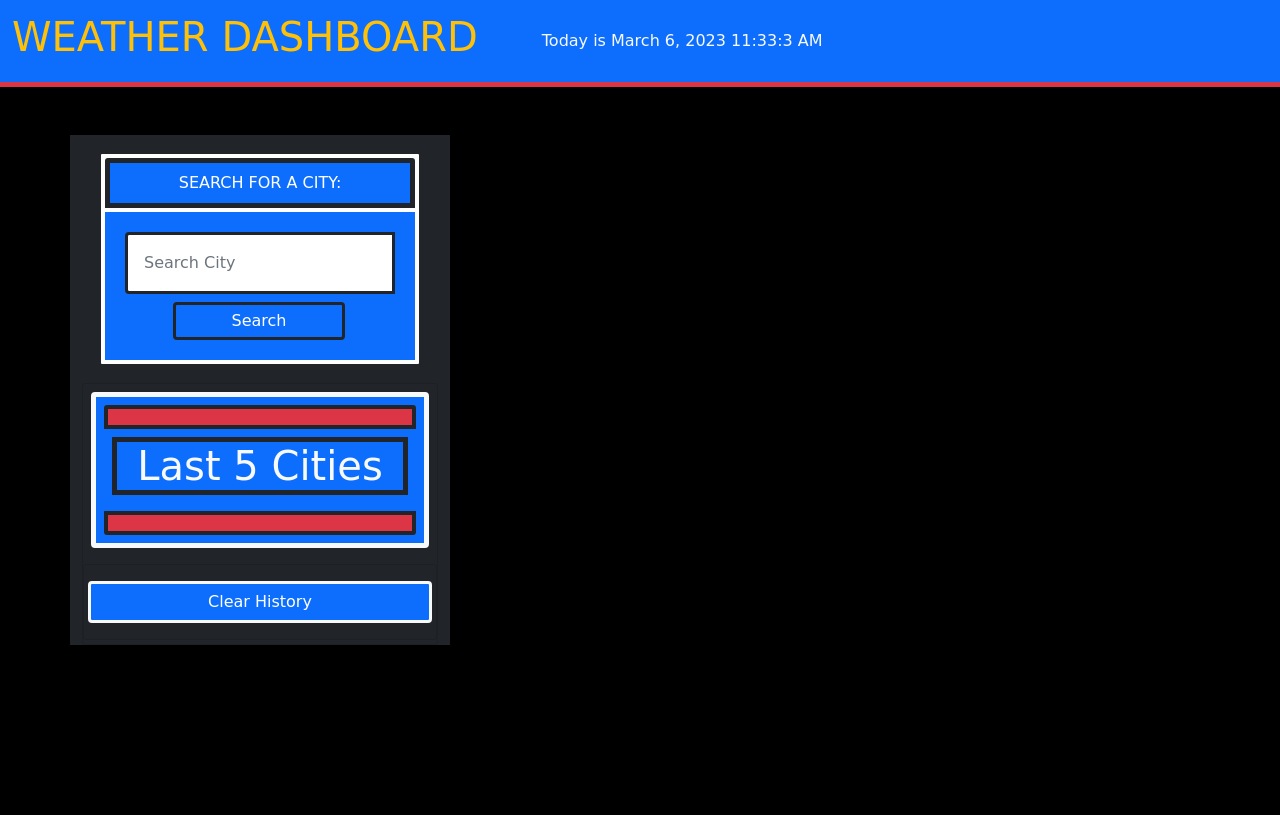
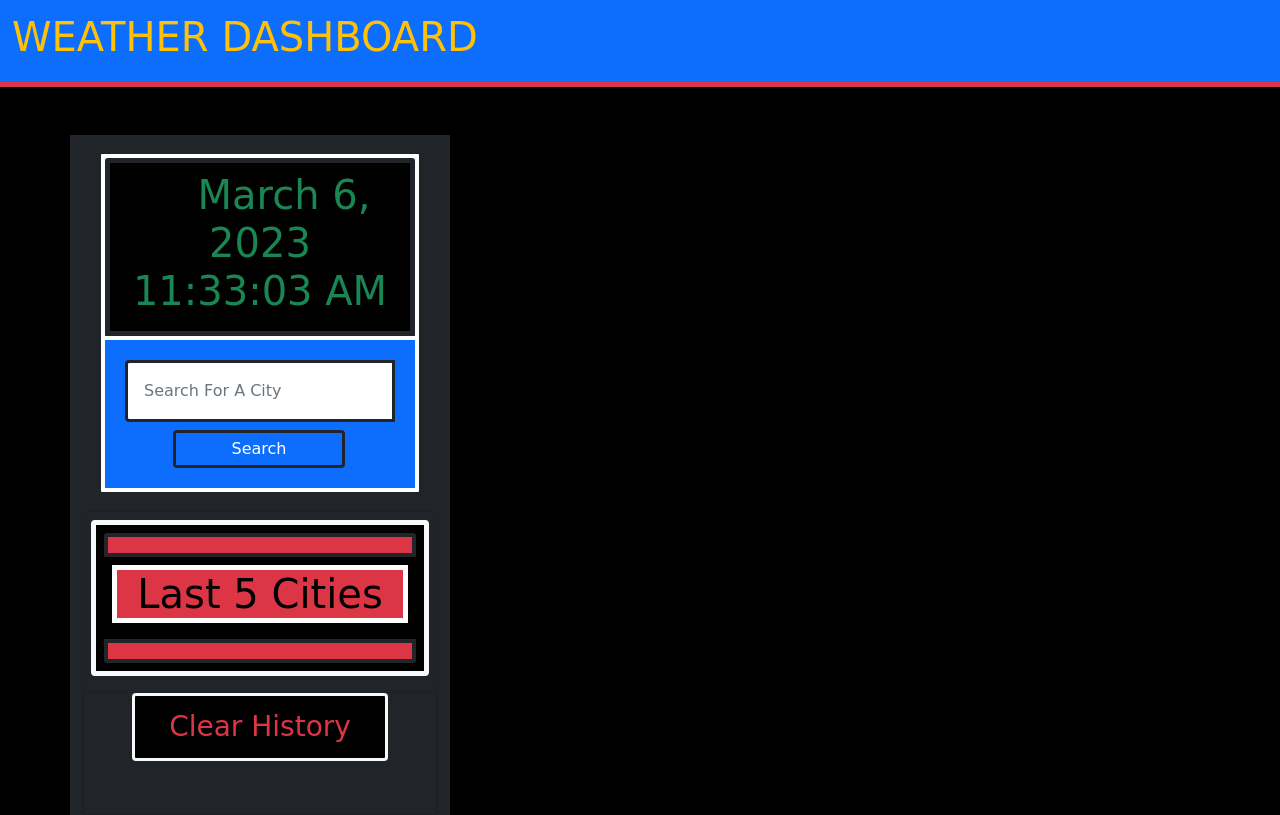
Before and after one commit to evohat3/weather-app, a plain HTML site: page index.html in a window 1280 px wide. Drawn offline with nearby package versions, Linux system fonts and the light colour scheme; a web font is replaced by a local one.

Commit message:
update index and script

```diff
--- a/Assets/script.js
+++ b/Assets/script.js
@@ -6,7 +6,7 @@ var maxCities = 5;
 
 // ********** TIME HEADER **********
 setInterval(function() {
-    $('#curTmDt').text('Today is ' + dayjs().format('MMMM D, YYYY h:mm:s A'));
+    $('#curTmDt').text(dayjs().format(' MMMM D, YYYY h:mm:ss A '));
 }, 1000);
 // ********** TIME HEADER **********
 
--- a/index.html
+++ b/index.html
@@ -87,7 +87,7 @@ TODO ****** 5 DAY FORECAST: ******
       <a class="navbar-brand text-warning" href="#"><h1>WEATHER DASHBOARD</h1></a>
       <div class="d-flex w-100">
         <div class="ml-auto">
-          <span id="curTmDt" class="text-light text-center ms-5"></span>
+
         </div>
       </div>
     </div>
@@ -99,11 +99,17 @@ TODO ****** 5 DAY FORECAST: ******
       <!-- Search box -->
       <div class="col-lg-4 bg-dark">
         <div class="card border-dark border border-dark border-3 m-3 p-1 text-center">
-          <div class="card-header bg-primary text-white text-center border border-5 border-dark mb-1">SEARCH FOR A CITY:</div>
+          <div class="card-header bg-black text-success text-center border border-5 border-dark mb-1">
+
+            <h1 class="">
+              <span id="curTmDt" class="text-success ms-5"></span>
+            </h1>
+
+          </div>
           <div class="card-body bg-primary ">
             <form class="">
               <div class="input-group">
-                <input id="cityInpt" class="form-control border border-dark border-3 p-3 m-1" type="text" placeholder="Search City">
+                <input id="cityInpt" class="form-control border border-dark border-3 p-3 m-1 " type="text" placeholder="Search For A City">
                   <div class="container">
                     <button id="Btn" type="button" class="btn btn-primary m-1 p-1 w-75 border border-3 border-dark">Search</button>
                   </div>
@@ -116,12 +122,12 @@ TODO ****** 5 DAY FORECAST: ******
         <div class="card bg-dark mt-3">
 
           <div>
-              <div class="card border border-light border-5 m-2 bg-primary">
+              <div class="card border border-light border-5 m-2 bg-black">
                 <div class="card-header bg-danger border border-4 border-dark m-2">
               </div>
 
-              <h1 class="text-light text-center border-left">
-                <div class="border border-dark border-5 ms-3 me-3 bg-primary">Last 5 Cities</div>
+              <h1 class="text-black text-center border-left">
+                <div class="border border-white border-5 ms-3 me-3 bg-danger">Last 5 Cities</div>
 
                   <div id="ctyHist" class="d-grid gap-1"></div>
 
@@ -129,7 +135,7 @@ TODO ****** 5 DAY FORECAST: ******
               <div class="card-footer bg-danger border border-4 border-dark m-2"></div>
             </div>
             <div class="card bg-dark text-white mb-1 mt-3">
-              <button id="clearBtn" class=" card-content btn btn-primary border border-light border-3 mt-3 mb-3 ms-1 me-1">Clear History</button>
+              <button id="clearBtn" class=" card-content btn bg-black border border-light border-3 mb-5 ms-5 me-5"><h3 class="text-danger mt-2">Clear History</h3></button>
             </div>
 
           </div>
```
